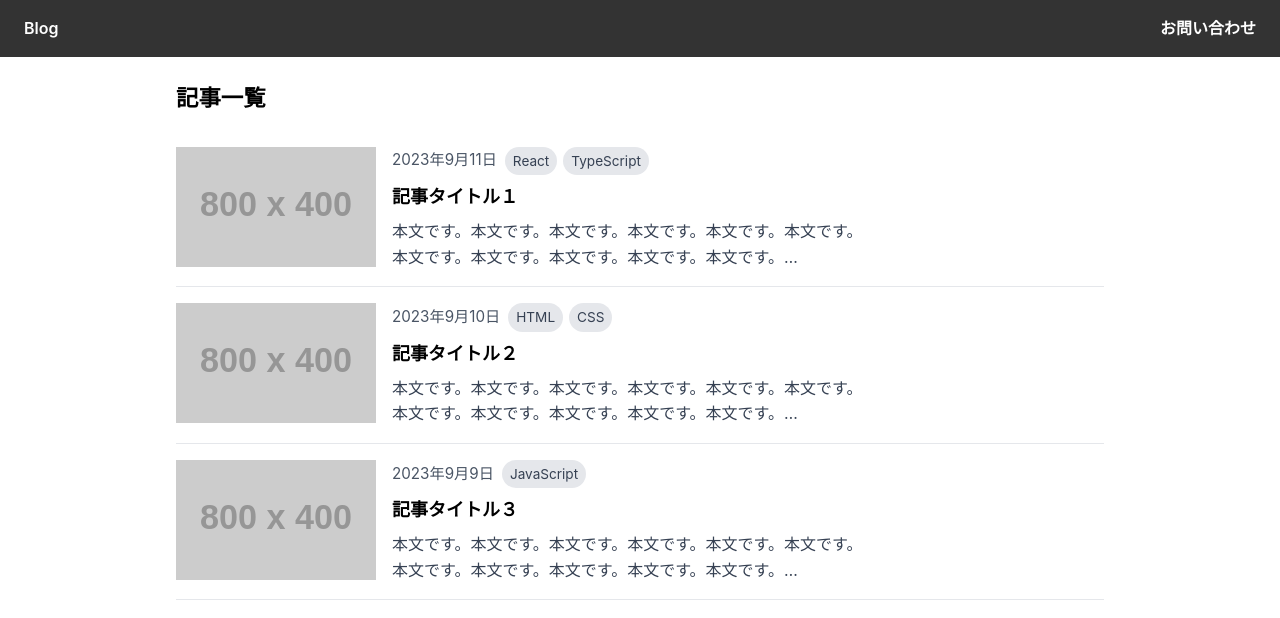
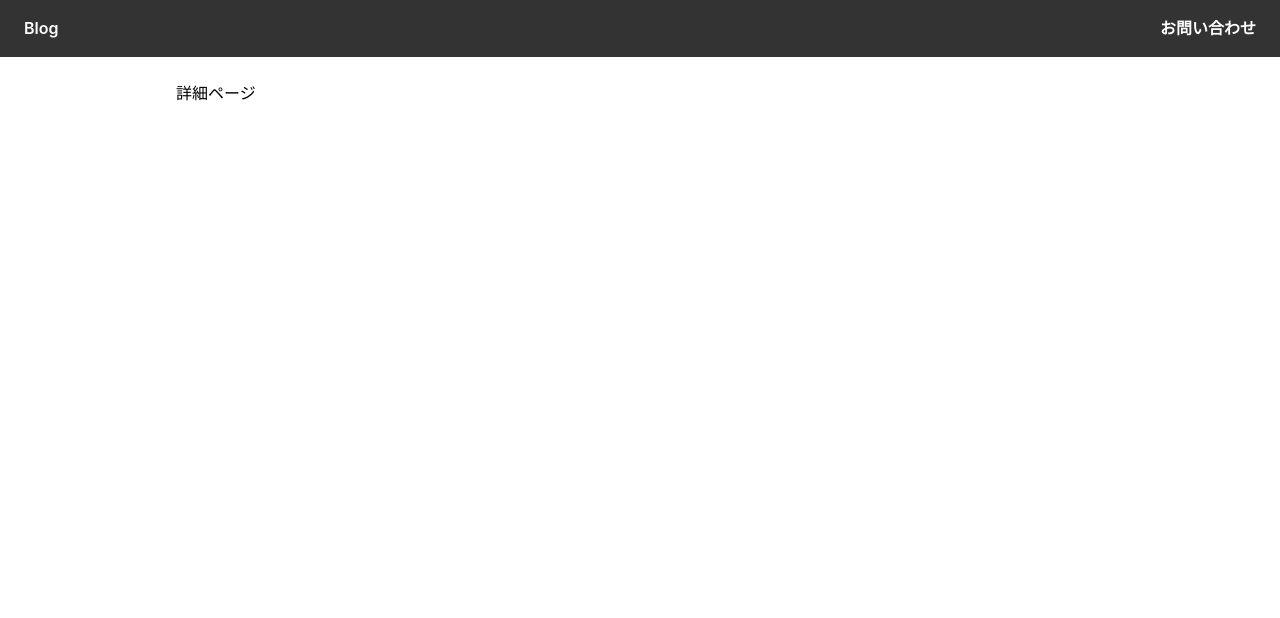
Before and after one commit to t4k3i10e1ji-tie/test-project, a React (Vite) app: page /posts/1 in a window 1280 px wide. Shown: the top 618 px of the page. Built offline with nearby package versions, Linux system fonts and the light colour scheme.

Commit message:
react-routerで詳細ページのルーティングを追加

```diff
--- a/src/App.jsx
+++ b/src/App.jsx
@@ -1,6 +1,8 @@
 import Header from './components/Header'
 import './App.css'
 import Home from './pages/Home'
+import { Routes, Route } from 'react-router'
+import PostDetail from './pages/PostDetail'
 
 function App() {
 
@@ -9,7 +11,10 @@ function App() {
       <Header />
 
       <main className='max-w-[960px] mx-auto p-[24px_16px]'>
-        <Home />
+        <Routes>
+          <Route path="/" element={<Home />} />
+          <Route path="/posts/:id" element={<PostDetail />} />
+        </Routes>
       </main>
 
     </>
--- /dev/null
+++ b/src/pages/PostDetail.jsx
@@ -0,0 +1,9 @@
+
+function PostDetail() {
+
+  return (
+    <p>詳細ページ</p>
+  )
+}
+
+export default PostDetail
```
